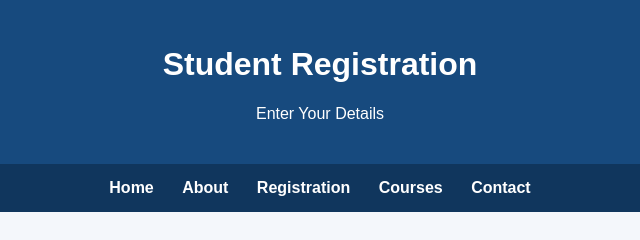
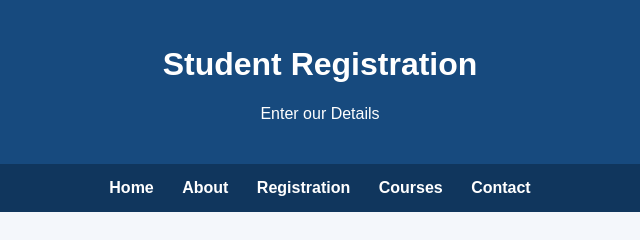
Before and after one commit to manishasenthil26/Student-Management-Portal, a plain HTML site: page registration.html in a window 1280 px wide. Shown: the top 240 px of the page, 320-960 px from the left. Drawn offline with Linux system fonts and the light colour scheme.

Commit message:
Update registration page content

```diff
--- a/registration.html
+++ b/registration.html
@@ -10,7 +10,7 @@
 
 <header>
     <h1>Student Registration</h1>
-    <p>Enter Your Details</p>
+    <p>Enter our Details</p>
 </header>
 
 <nav>
```
